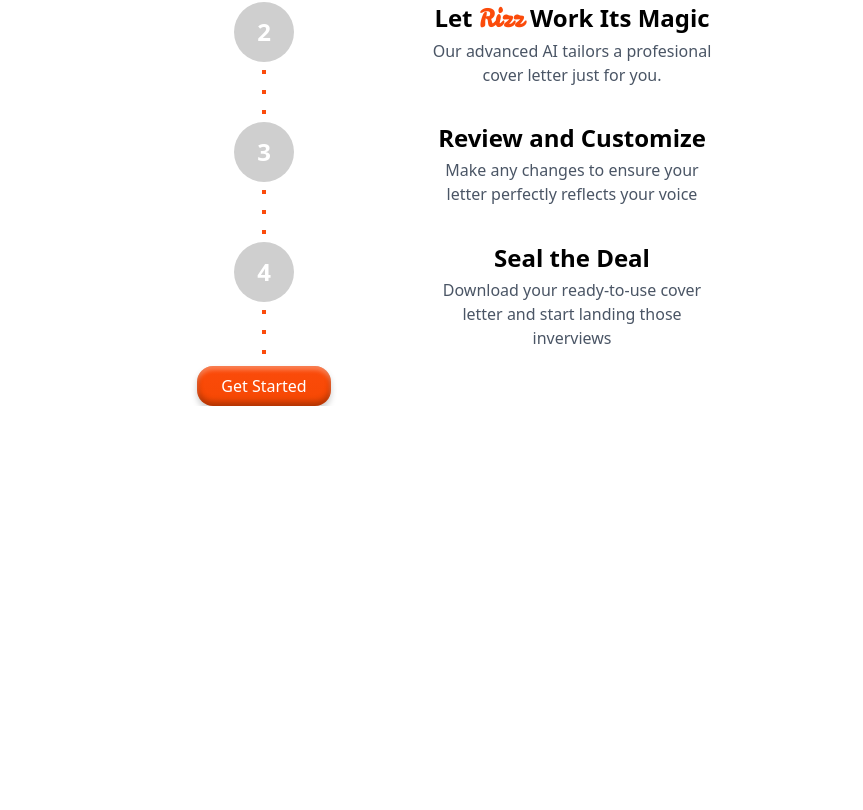
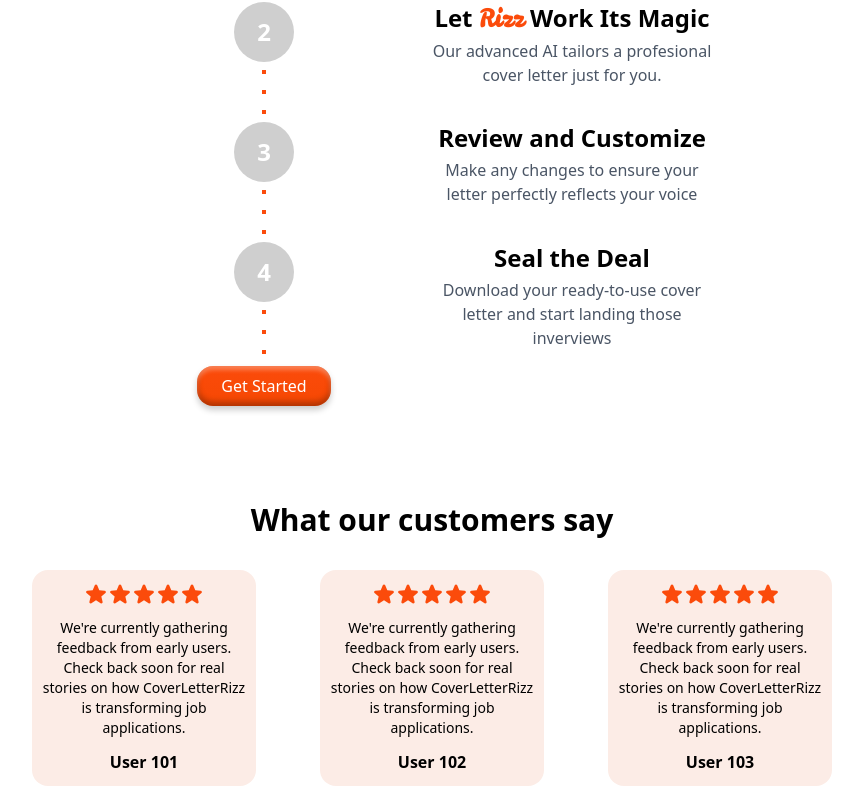
Before and after one commit to S-Bolt/cover-letter-creator, a Next.js app: page / in a window 1280 px wide. Shown: the part 1283-2093 px from the top of the page, without its empty margins (208-1071 px from the left). Before the commit the page ends 1689 px from the top, so only its background shows below. Built offline with nearby package versions, Linux system fonts and the light colour scheme.

Commit message:
testimonials

```diff
--- a/src/app/page.js
+++ b/src/app/page.js
@@ -2,6 +2,7 @@
 import Hero from "@/components/hero";
 import Features from "@/components/features";
 import HowItWorks from "@/components/HowItWorks/howItWorks";
+import Testimonials from "@/components/Testimonials/testimonials";
 
 export default function Home() {
   return (
@@ -10,9 +11,8 @@
       <Hero />
       <Features />
       <HowItWorks />
+      <Testimonials />
 
-      {/*How it Works*/}
-      {/*Testimonials*/}
       {/*Footer*/}
     </div>
   );
--- a/src/components/HowItWorks/desktop-how.js
+++ b/src/components/HowItWorks/desktop-how.js
@@ -1,10 +1,11 @@
 import GetStartedButton from "../getStartedButton";
+import Dot from "./dotAnimation";
 import Rizz from "./rizzAnimation";
 
 export default function DesktopHow() {
   return (
-    <div className="bg-white mt-24 ">
-      <div className="text-4xl text-center font-bold my-18">How it Works</div>
+    <div className="relative bg-white my-24 ">
+      <div className=" text-4xl text-center font-bold my-18">How it Works</div>
       {/* Steps Grid */}
       <div className="grid grid-cols-2 max-w-2xl mx-auto">
         {/*Step 1*/}
@@ -12,9 +13,9 @@
           <div className="w-15 h-15 flex items-center justify-center bg-circles text-white rounded-full text-2xl font-bold ">
             1
           </div>
-          <div className="w-1 h-1 bg-primary my-2 "></div>{" "}
-          <div className="w-1 h-1 bg-primary my-2 "></div>{" "}
-          <div className="w-1 h-1 bg-primary my-2 "></div>{" "}
+          <Dot />
+          <Dot />
+          <Dot />
         </div>
         <div className="w-5/6  mb-4">
           <h3 className="text-2xl font-semibold text-center mb-1">
@@ -31,9 +32,9 @@
           <div className="w-15 h-15  flex items-center justify-center bg-circles text-white rounded-full text-2xl font-bold ">
             2
           </div>
-          <div className="w-1 h-1 bg-primary my-2"></div>{" "}
-          <div className="w-1 h-1 bg-primary my-2"></div>{" "}
-          <div className="w-1 h-1 bg-primary my-2"></div>{" "}
+          <Dot />
+          <Dot />
+          <Dot />
         </div>
         <div className="w-5/6 mb-4">
           <h3 className="text-2xl font-semibold text-center mb-1">
@@ -50,9 +51,9 @@
           <div className="w-15 h-15  flex items-center justify-center bg-circles text-white rounded-full text-2xl font-bold ">
             3
           </div>
-          <div className="w-1 h-1 bg-primary my-2"></div>{" "}
-          <div className="w-1 h-1 bg-primary my-2"></div>{" "}
-          <div className="w-1 h-1 bg-primary my-2"></div>{" "}
+          <Dot />
+          <Dot />
+          <Dot />
         </div>
         <div className="w-5/6 mb-4">
           <h3 className="text-2xl font-semibold text-center mb-1">
@@ -68,9 +69,9 @@
           <div className="w-15 h-15  flex items-center justify-center bg-circles text-white rounded-full text-2xl font-bold ">
             4
           </div>
-          <div className="w-1 h-1 bg-primary my-2"></div>{" "}
-          <div className="w-1 h-1 bg-primary my-2"></div>{" "}
-          <div className="w-1 h-1 bg-primary my-2"></div>{" "}
+          <Dot />
+          <Dot />
+          <Dot />
         </div>
         <div className="w-5/6  mb-4">
           <h3 className="text-2xl font-semibold text-center mb-1">
--- /dev/null
+++ b/src/components/HowItWorks/dotAnimation.js
@@ -0,0 +1,15 @@
+import { motion, useInView } from "framer-motion";
+import { useRef } from "react";
+
+export default function Dot() {
+  const ref = useRef(null);
+  const isInView = useInView(ref, { once: true });
+  return (
+    <motion.div
+      ref={ref}
+      className="w-1 h-1 bg-primary my-2"
+      animate={isInView ? { opacity: [1, 0.2, 1] } : { opacity: 0 }}
+      transition={{ duration: 2 }}
+    />
+  );
+}
--- a/src/components/HowItWorks/mobile-how.js
+++ b/src/components/HowItWorks/mobile-how.js
@@ -1,4 +1,5 @@
 import GetStartedButton from "../getStartedButton";
+import Dot from "./dotAnimation";
 import Rizz from "./rizzAnimation";
 
 export default function MobileHow() {
@@ -12,7 +13,7 @@
           <div className="w-10 h-10 flex items-center justify-center bg-primary text-white rounded-full text-lg font-bold step-circle">
             1
           </div>
-          <div className="w-1 h-1 bg-primary my-2"></div>{" "}
+          <Dot />{" "}
         </div>
         <div className="">
           <h3 className="text-lg font-semibold text-center">
@@ -25,11 +26,11 @@
         </div>
         {/*Step 2*/}
         <div className="flex flex-col items-center">
-          <div className="w-1 h-1 bg-primary my-2"></div>{" "}
+          <Dot />{" "}
           <div className="w-10 h-10 flex items-center justify-center bg-primary text-white rounded-full text-lg font-bold step-circle">
             2
           </div>
-          <div className="w-1 h-1 bg-primary my-2"></div>{" "}
+          <Dot />{" "}
         </div>
         <div>
           <h3 className="text-lg font-semibold text-center">
@@ -42,11 +43,11 @@
         </div>
         {/*Step 3*/}
         <div className="flex flex-col items-center">
-          <div className="w-1 h-1 bg-primary my-2"></div>{" "}
+          <Dot />{" "}
           <div className="w-10 h-10 flex items-center justify-center bg-primary text-white rounded-full text-lg font-bold step-circle">
             3
           </div>
-          <div className="w-1 h-1 bg-primary my-2"></div>{" "}
+          <Dot />{" "}
         </div>
         <div>
           <h3 className="text-lg font-semibold text-center">
@@ -58,11 +59,11 @@
         </div>
         {/*Step 4*/}
         <div className="flex flex-col items-center">
-          <div className="w-1 h-1 bg-primary my-2"></div>{" "}
+          <Dot />{" "}
           <div className="w-10 h-10 flex items-center justify-center bg-primary text-white rounded-full text-lg font-bold step-circle">
             4
           </div>
-          <div className="w-1 h-1 bg-primary my-2"></div>{" "}
+          <Dot />{" "}
         </div>
         <div>
           <h3 className="text-lg font-semibold text-center">Seal the Deal</h3>
@@ -75,7 +76,7 @@
 
       {/* Get Started Button */}
       <div className="flex flex-col items-center">
-        <div className="w-1 h-1 bg-primary my-2"></div>{" "}
+        <Dot />{" "}
         <div className="text-center ">
           <GetStartedButton className="rounded-2xl py-2 px-4" />
         </div>
--- a/src/components/HowItWorks/rizzAnimation.js
+++ b/src/components/HowItWorks/rizzAnimation.js
@@ -11,7 +11,7 @@
         ref={ref}
         initial={{ opacity: 0, x: -20 }}
         animate={isInView ? { opacity: 1, x: 0 } : { opacity: 0, x: -50 }}
-        transition={{ duration: 1 }}
+        transition={{ duration: 2 }}
         className="text-primary font-leckerli"
       >
         Rizz
--- /dev/null
+++ b/src/components/Testimonials/testimonialCards.js
@@ -0,0 +1,16 @@
+import { StarIcon } from "@heroicons/react/24/solid";
+export default function TestimonialCards({ children, name }) {
+  return (
+    <div className="flex flex-col items-center bg-primary-accent rounded-2xl m-4 md:max-w-56 ">
+      <div className="flex flex-row my-3">
+        <StarIcon className="h-6 w-6 text-primary" />
+        <StarIcon className="h-6 w-6 text-primary" />
+        <StarIcon className="h-6 w-6 text-primary" />
+        <StarIcon className="h-6 w-6 text-primary" />
+        <StarIcon className="h-6 w-6 text-primary" />
+      </div>
+      <p className="text-sm  mx-2">{children}</p>
+      <div className="font-semibold my-3">{name}</div>
+    </div>
+  );
+}
--- /dev/null
+++ b/src/components/Testimonials/testimonials.js
@@ -0,0 +1,35 @@
+/* eslint-disable react/no-unescaped-entities */
+
+import TestimonialCards from "./testimonialCards";
+
+export default function Testimonials() {
+  return (
+    <div className="m-2 text-center ">
+      <div className="text-2xl font-bold md:text-3xl md:mb-4">
+        What our customers say
+      </div>
+      {/*Testimonials*/}
+      <div className="flex flex-col sm:flex-row justify-center lg:gap-4 xl:gap-8">
+        {/*Card*/}
+        <TestimonialCards name="User 101">
+          {" "}
+          We're currently gathering feedback from early users. Check back soon
+          for real stories on how CoverLetterRizz is transforming job
+          applications.
+        </TestimonialCards>
+        <TestimonialCards name="User 102">
+          {" "}
+          We're currently gathering feedback from early users. Check back soon
+          for real stories on how CoverLetterRizz is transforming job
+          applications.
+        </TestimonialCards>
+        <TestimonialCards name="User 103">
+          {" "}
+          We're currently gathering feedback from early users. Check back soon
+          for real stories on how CoverLetterRizz is transforming job
+          applications.
+        </TestimonialCards>
+      </div>
+    </div>
+  );
+}
--- a/src/components/hero.js
+++ b/src/components/hero.js
@@ -34,7 +34,7 @@
                 visible: {
                   opacity: 1,
                   y: 0,
-                  transition: { staggerChildren: 0.5 },
+                  transition: { staggerChildren: 0.7 },
                 },
               }}
             >
```
